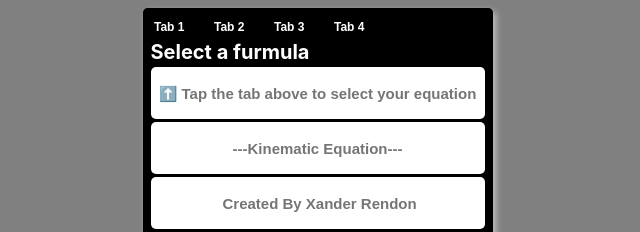
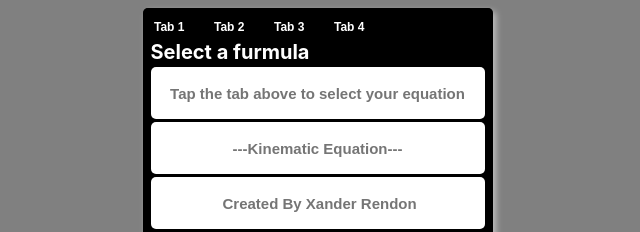
Before and after one commit to TerrestrialLife/Kinematic-Equation, a plain HTML site: page index.html in a window 1280 px wide. Shown: the top 232 px of the page, 322-962 px from the left. Drawn offline with Linux system fonts and the light colour scheme.

Commit message:
update index.html

```diff
--- a/index.html
+++ b/index.html
@@ -21,7 +21,7 @@
   </div>
     <div id="box1">
       <h9 id="formula">Select a furmula</h9>
-      <input id="A1" class="numIn" placeholder="⬆️ Tap the tab above to select your equation" readonly>
+      <input id="A1" class="numIn" placeholder="Tap the tab above to select your equation" readonly>
       <input id="A2" class="numIn"  placeholder="---Kinematic Equation---" readonly>
       <input id="A3" class="numIn" placeholder=" Created By Xander Rendon" readonly>
     </div>
```
